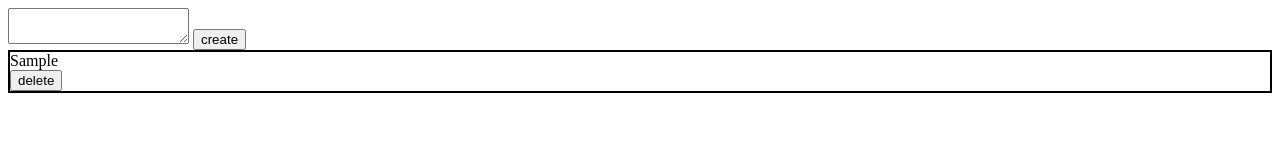
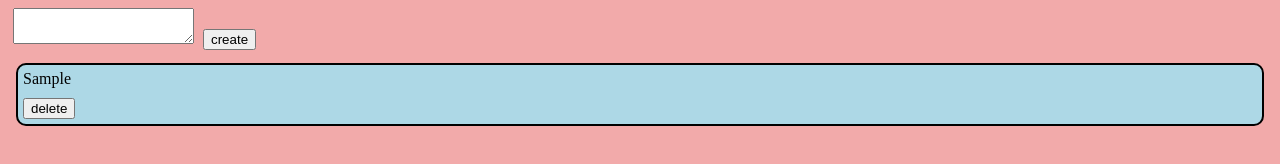
Before and after one commit to jdbbaugh/dynamic_Cards_Challenge, a plain HTML site: page index.html in a window 1280 px wide. Both pictures are taken after typing "Sample" into the empty fields and a click on the button "create". Drawn offline with Linux system fonts and the light colour scheme.

Commit message:
made colors less lame

```diff
--- a/cards.css
+++ b/cards.css
@@ -1,3 +1,17 @@
+body {
+    background-color: rgb(242, 170, 170);
+}
+button {
+    margin: 5px;
+}
+
 .card {
     border: 2px solid black;
+    background: lightblue;
+    margin: 8px;
+    border-radius: 10px;
 }
+
+div {
+    margin: 5px;
+}
```
